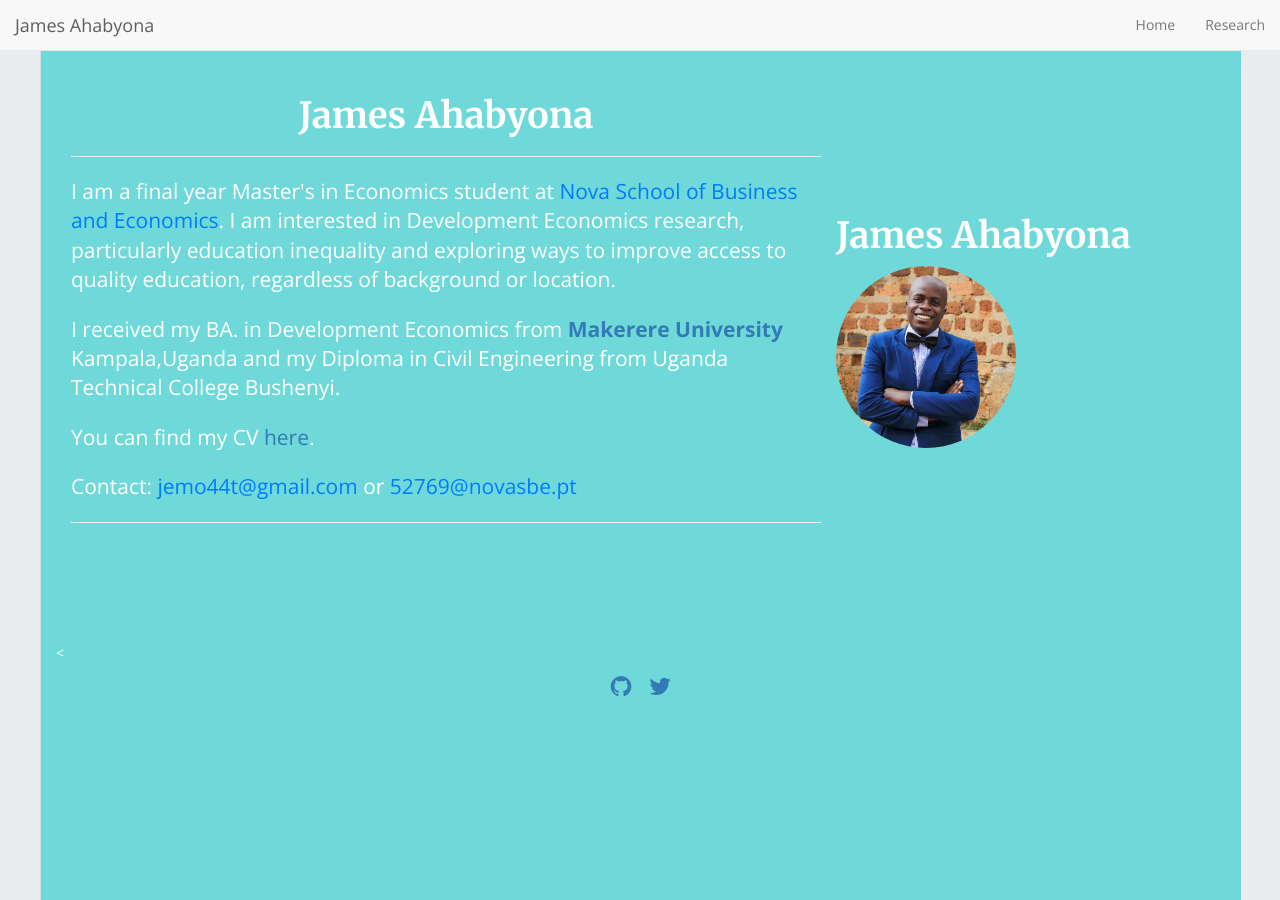
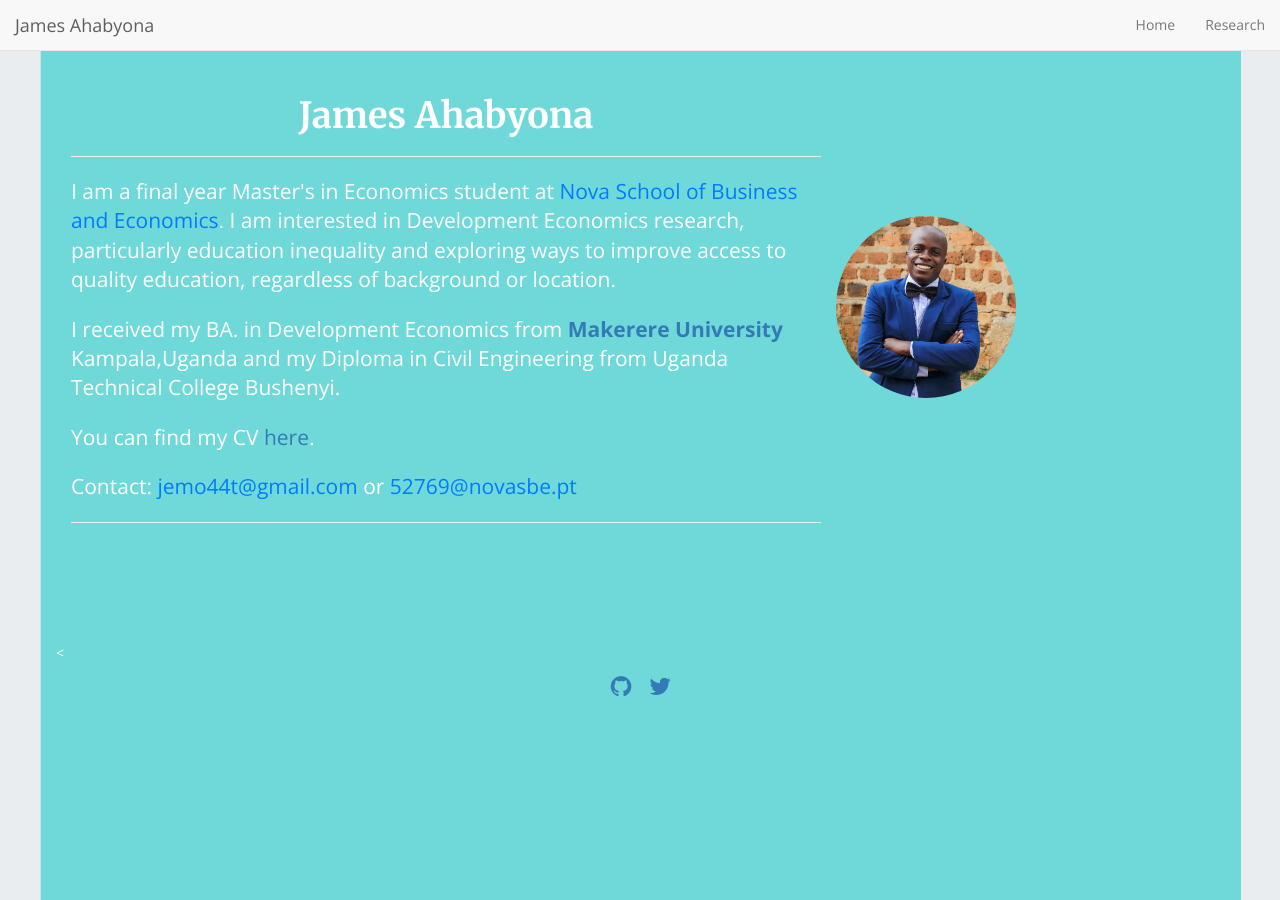
Before and after one commit to mariaelenaguer/mariaelenaguer.github.io, a Jekyll site: the page built from index.html, in a window 1280 px wide and 900 px high. Built offline with Jekyll 4.4.1, drawn with Linux system fonts in a browser that asks for light colours; nearby versions of some CDN libraries; the list of posts is cut into pages by our own code.

Commit message:
Update home-hero.html

```diff
--- a/_includes/home-hero.html
+++ b/_includes/home-hero.html
@@ -88,13 +88,7 @@
       </div>
       <div class="hero-container">
 
-        {% if site.title != '' %}
-        <h1>{{site.title}}</h1>
-        {% endif %}
-
-        {% if site.title != '' %}
         <img src="img/JM[1].jpg" class="bio-pic" /><br />
-        {% endif %}
 
         <div class="hero-content">
 
```
